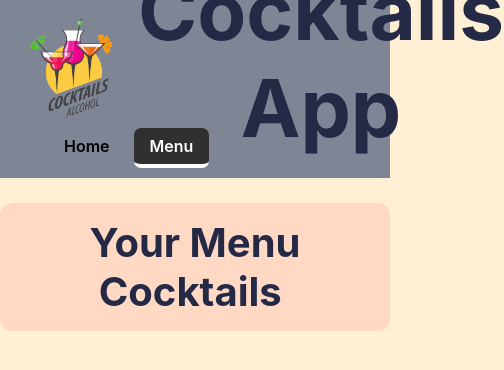
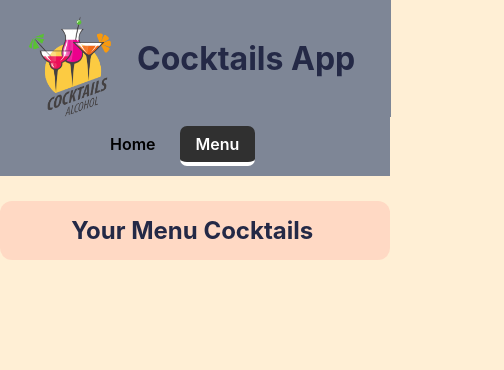
Before and after one commit to idanrozin/cocktails-app, a React (Create React App) app: page /menu in a window 390 px wide. Shown: the top 370 px of the page, 504 px wide, since content can reach past the window. Built offline with nearby package versions, Linux system fonts and the light colour scheme.

Commit message:
added media queries

```diff
--- a/src/components/Card/Card.jsx
+++ b/src/components/Card/Card.jsx
@@ -8,11 +8,13 @@ import Tooltip from '@mui/material/Tooltip';
 import Fab from '@mui/material/Fab';
 import AddIcon from '@mui/icons-material/Add';
 import CheckIcon from '@mui/icons-material/Check';
+import useMediaQuery from '@mui/material/useMediaQuery';
 import { useCocktailsContext } from '../../services/CocktailsContext';
 
 const MyCard = (props) => {
   const { id, title, imgUrl, mainText } = props;
   const [{ menuItems }, { addMenuItem }] = useCocktailsContext();
+  const matches = useMediaQuery('(min-width:600px)');
   return (
     <Card sx={{ width: 305, position: 'relative' }}>
       <CardMedia
@@ -45,6 +47,7 @@ const MyCard = (props) => {
       <CardActions sx={{ position: 'absolute', top: '85px', right: 0 }}>
         <Tooltip title={menuItems[id] ? 'Item Added To Menu' : 'Add To Menu'}>
           <Fab
+            size={matches ? 'large' : 'small'}
             color={menuItems[id] ? 'grey' : 'primary'}
             aria-label="add"
             onClick={() => addMenuItem(id)}
--- a/src/components/Header/styles.js
+++ b/src/components/Header/styles.js
@@ -1,4 +1,5 @@
 import styled from 'styled-components';
+import mediaQueries from '../../services/CssUtils';
 
 const Header = styled.header`
   display: flex;
@@ -8,6 +9,10 @@ const Header = styled.header`
   background-color: #7e8696;
   padding: 0 8px;
   font-size: 2.5em;
+  ${mediaQueries(
+    `font-size: 1em;
+    margin: -1px;`
+  )}
 `;
 
 const Title = styled.h1`
@@ -21,5 +26,3 @@ const Logo = styled.img`
 `;
 
 export default { Header, Title, Logo };
-
-// export { Title, Header };
--- a/src/components/Navbar/styles.js
+++ b/src/components/Navbar/styles.js
@@ -1,8 +1,10 @@
 import styled from 'styled-components';
+import mediaQueries from '../../services/CssUtils';
 
 const Nav = styled.nav`
   background-color: #7e8696;
   padding: 10px 4px;
+  ${mediaQueries(`padding: 10px 50px;`)}
 `;
 
 const List = styled.ul`
--- a/src/components/Section/styles.js
+++ b/src/components/Section/styles.js
@@ -1,4 +1,5 @@
 import styled from 'styled-components';
+import mediaQueries from '../../services/CssUtils';
 
 const SectionContainer = styled.div`
   display: flex;
@@ -14,6 +15,7 @@ const Title = styled.h1`
   color: #242946;
   font-size: 2.5em;
   margin: 15px;
+  ${mediaQueries(`font-size: 1.5em;`)}
 `;
 const SubTitle = styled.span`
   color: #242946;
--- a/src/pages/Menu/Menu.jsx
+++ b/src/pages/Menu/Menu.jsx
@@ -55,7 +55,7 @@ export default function Menu() {
               <ul>
                 {getIngredients(item).map((ing, i) => (
                   <li key={i}>
-                    <strong>{ing[0]}</strong>&nbsp;
+                    <strong>{ing[0]}</strong>&nbsp;-&nbsp;
                     {ing[1]}
                   </li>
                 ))}
--- a/src/pages/Menu/styles.js
+++ b/src/pages/Menu/styles.js
@@ -1,4 +1,5 @@
 import styled from 'styled-components';
+import mediaQueries from '../../services/CssUtils';
 
 const MenuItem = styled.div`
   position: relative;
@@ -11,12 +12,16 @@ const MenuItem = styled.div`
   margin: 24px auto;
   box-shadow: 0px 0px 11px 9px #43434354;
   padding: 24px;
+  ${mediaQueries(`padding: 30px;`)}
 `;
 
 const ImagedTitle = styled.div`
   display: flex;
   justify-content: center;
   align-items: start;
+  h2 {
+    text-transform: uppercase;
+  }
   h2,
   h4 {
     text-align: start;
@@ -30,6 +35,13 @@ const ImagedTitle = styled.div`
     text-align: start;
     margin-top: 8px;
   }
+  ${mediaQueries(`
+   flex-direction: column;
+    max-height: 500px;
+    justify-content: flex-start;
+    overflow-y: auto;
+    padding-right: 8px;
+  `)}
 `;
 
 const Instructions = styled.div`
--- /dev/null
+++ b/src/services/CssUtils.js
@@ -0,0 +1,7 @@
+const mediaQueries = (xs) => `/* Extra small devices (phones, 600px and down) */
+  @media only screen and (max-width: 600px) {
+    ${xs}
+  }
+  `;
+
+export default mediaQueries;
```
